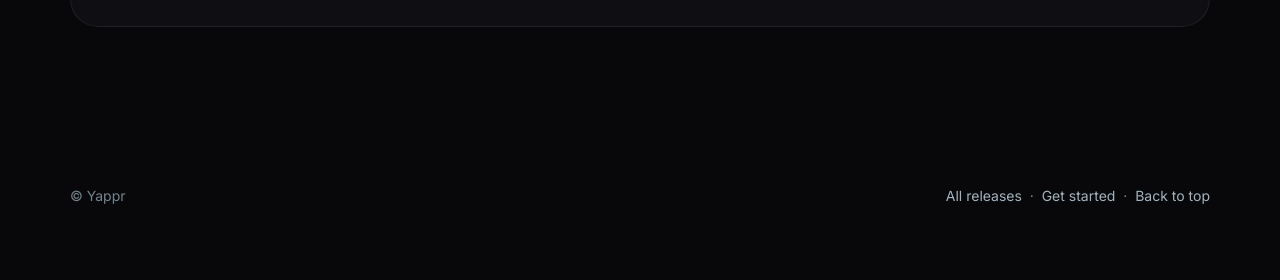
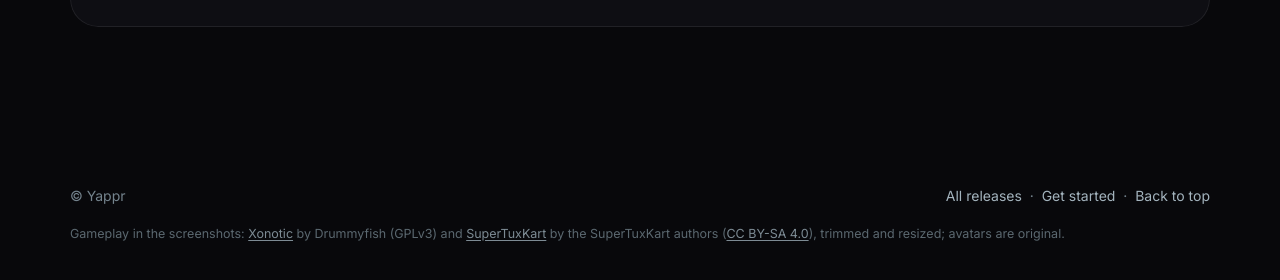
Before and after one commit to heyjeay/yappr-releases, a plain HTML site: page index.html in a window 1280 px wide. Shown: the part 7637-7917 px from the top of the page. Before the commit the page ends 7893 px from the top, so only its background shows below. Drawn offline with Linux system fonts and the light colour scheme; no server answers.

Commit message:
Real gameplay on the screen-share shots, with credits
Foxy streams Xonotic (GPLv3) and Mika streams SuperTuxKart (CC BY-SA 4.0), both open-source
games, from Wikimedia Commons; credited in the footer.

Co-Authored-By: Claude Opus 5.5 <noreply@anthropic.com>

```diff
--- a/index.html
+++ b/index.html
@@ -177,6 +177,8 @@ kbd { font-family: var(--body); font-size: 12px; padding: 2px 6px; border-radius
 footer { padding: 48px 0 calc(48px + env(safe-area-inset-bottom, 0px)); color: var(--muted); font-size: 14px; }
 footer .wrap { display: flex; flex-wrap: wrap; gap: 16px 28px; justify-content: space-between; align-items: center; }
 footer a { color: var(--text-2); text-decoration: none; } footer a:hover { color: var(--text); }
+footer .credits { flex-basis: 100%; order: 3; font-size: 12.5px; color: #5b6870; }
+footer .credits a { color: #7d8b94; text-decoration: underline; text-underline-offset: 2px; }
 
 /* reveal on scroll (content is visible without it) */
 .reveal { transition: opacity .7s ease, transform .7s cubic-bezier(.2,.8,.2,1); }
@@ -376,6 +378,7 @@ footer a { color: var(--text-2); text-decoration: none; } footer a:hover { color
 <footer>
   <div class="wrap">
     <span>© Yappr</span>
+    <span class="credits">Gameplay in the screenshots: <a href="https://commons.wikimedia.org/wiki/File:Xonotic_0-8-2_gameplay.webm">Xonotic</a> by Drummyfish (GPLv3) and <a href="https://commons.wikimedia.org/wiki/File:Benchmark_SuperTux_Kart_Base_Profile_2025.07.04_-_10.19.10.02.webm">SuperTuxKart</a> by the SuperTuxKart authors (<a href="https://creativecommons.org/licenses/by-sa/4.0/">CC BY-SA 4.0</a>), trimmed and resized; avatars are original.</span>
     <span><a href="https://github.com/heyjeay/yappr-releases/releases">All releases</a> &nbsp;·&nbsp; <a href="#start">Get started</a> &nbsp;·&nbsp; <a href="#top">Back to top</a></span>
   </div>
 </footer>
```
Also changed, not shown: assets/site/lfg-1200.webp, assets/site/lfg-800.webp, assets/site/lfg.webp, assets/site/main-1200.webp, assets/site/main-800.webp, assets/site/main.webp, assets/site/streams-1200.webp, assets/site/streams-800.webp, assets/site/streams.webp.
